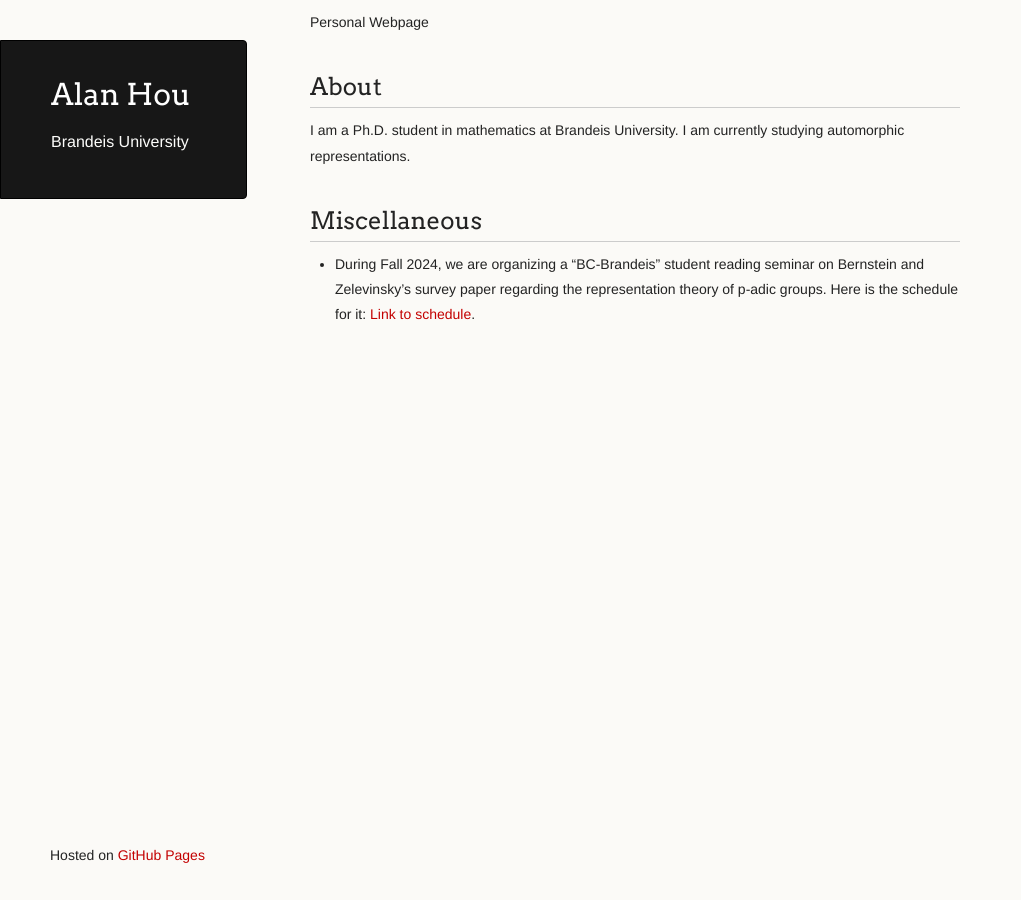
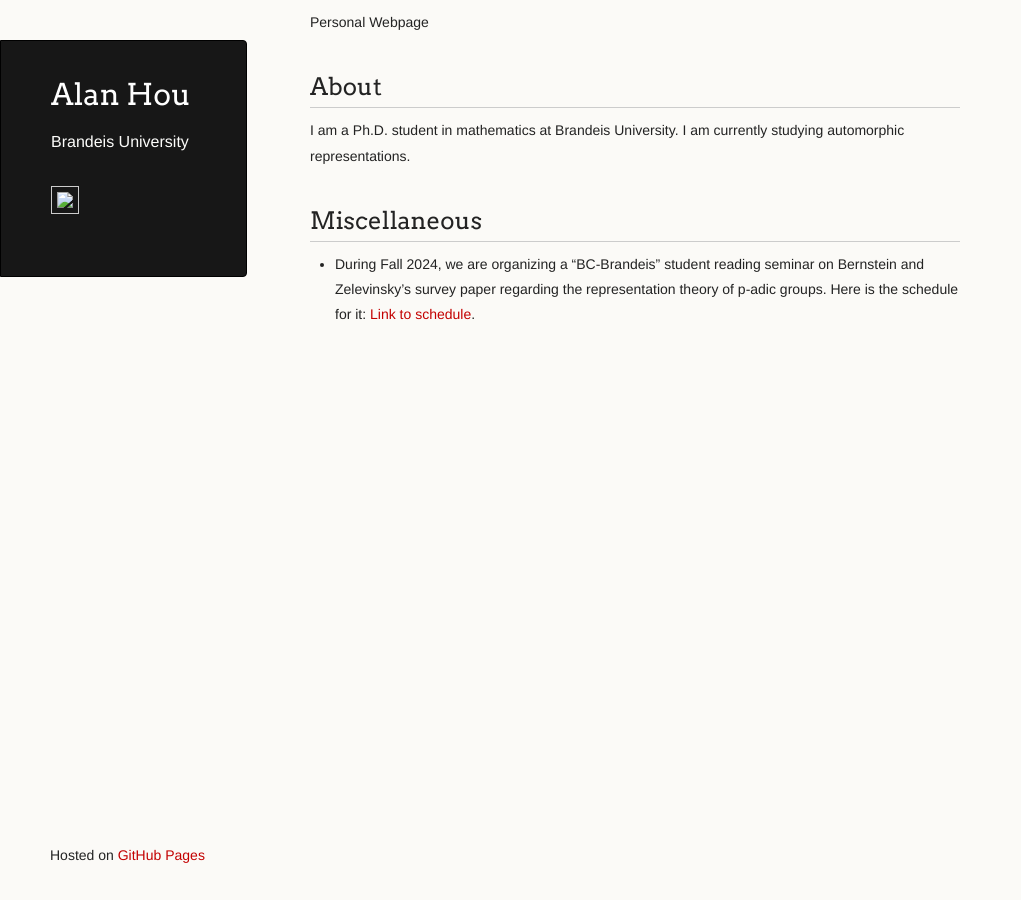
Before and after one commit to axhou/axhou.github.io, a Jekyll site: the page built from index.md, in a window 1280 px wide. Shown: the whole page, without its empty margins (0-1021 px from the left). Built offline with Jekyll 4.4.1, drawn with Linux system fonts in a browser that asks for light colours.

Commit message:
Update default.html

```diff
--- a/_layouts/default.html
+++ b/_layouts/default.html
@@ -27,7 +27,7 @@
       <header>
         <h1 class="header">{{ site.title | default: site.github.repository_name }}</h1>
         <p class="header">{{ site.description | default: site.github.project_tagline }}</p>
-
+        <img src="https://github.com/favicon.ico" width="48">
       </header>
 
       <section>
```
